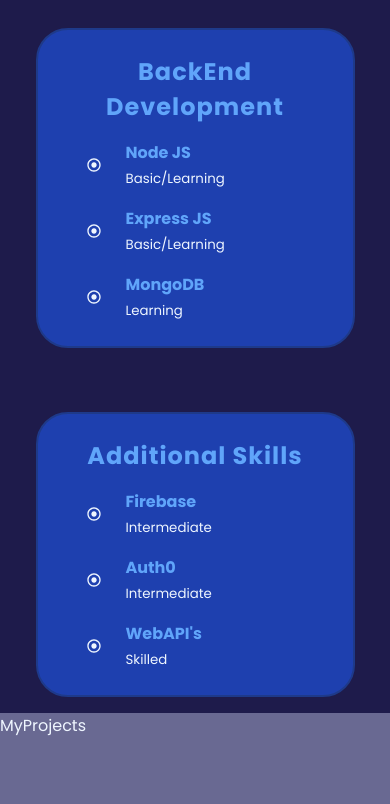
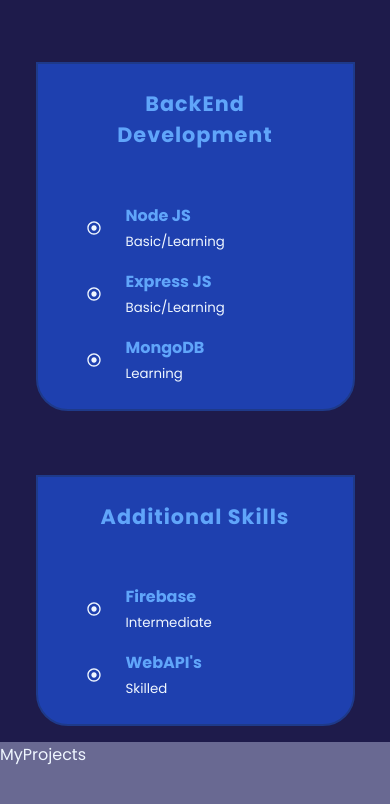
Before and after one commit to John-santhosh/React-portfolio-v1, a React (Vite) app: page / in a window 390 px wide. Shown: the part 2789-3593 px from the top of the page. Built offline with nearby package versions, Linux system fonts and the light colour scheme.

Commit message:
minor responsive bugs fixed

```diff
--- a/src/components/MySkills.jsx
+++ b/src/components/MySkills.jsx
@@ -65,7 +65,6 @@
   }
   min-height: 100vh;
   > div {
-    height: 100%;
     display: grid;
     align-items: center;
     justify-content: center;
@@ -73,6 +72,9 @@
 
     @media only screen and (max-width: 550px) {
       grid-template-rows: 1fr 5fr;
+    }
+    @media only screen and (min-width: 1350px) {
+      height: 100vh;
     }
   }
   .section-container {
@@ -96,20 +98,48 @@
   .tech-skills {
     background-color: var(--clr-p-9);
     border: 2px solid var(--clr-p-10);
-    border-radius: 2rem;
-    padding: 1.5rem 3rem;
+    border-radius: 0 0 2rem 2rem;
+    /* padding: 1.5rem 3rem; */
+
     margin: 1rem;
+    overflow: hidden;
+    transform-origin: top;
     h3 {
       text-align: center;
       margin-bottom: 1rem;
-      font-size: 1.5rem;
+      font-size: 1.3rem;
       letter-spacing: 1px;
+      padding: 1.5rem 3rem 0.8rem;
+      border-radius: 0 0 2rem 2rem;
+      background: linear-gradient(
+        var(--clr-p-9),
+        var(--clr-p-9) 50%,
+        var(--clr-s-1) 50%,
+        var(--clr-s-1)
+      );
+      background-size: 100% 200%;
+
+      /* background: linear-gradient(#252525, #252525 50%, #2ecc71 50%, #2ecc71); */
+      /* background: linear-gradient(
+        0deg,
+        rgba(11, 47, 52, 1) 21%,
+        rgba(78, 181, 195, 1) 80%
+      ); */
+      /* background-size: 0% 0%; */
+    }
+    :hover h3 {
+      /* background-color: var(--clr-p-11); */
+      background-position: 100% -100%;
+
+      color: var(--clr-p-1);
     }
   }
   .skills {
     display: grid;
     grid-template-columns: 1fr;
     gap: 1rem;
+    padding: 1.5rem 3rem;
+
     @media only screen and (min-width: 552px) {
       grid-template-columns: 1fr 1fr;
     }
--- a/src/data.js
+++ b/src/data.js
@@ -71,12 +71,12 @@
       skill: "Firebase",
       level: "Intermediate",
     },
-    {
-      id: nanoid(),
-      Icon: CgRadioChecked,
-      skill: "Auth0",
-      level: "Intermediate",
-    },
+    // {
+    //   id: nanoid(),
+    //   Icon: CgRadioChecked,
+    //   skill: "Auth0",
+    //   level: "Intermediate",
+    // },
     {
       id: nanoid(),
       Icon: CgRadioChecked,
```
